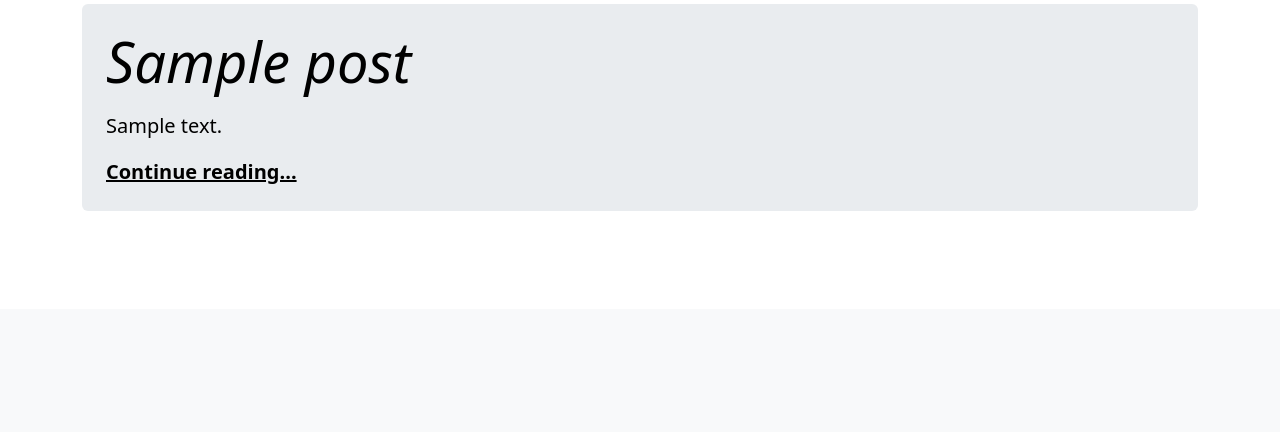
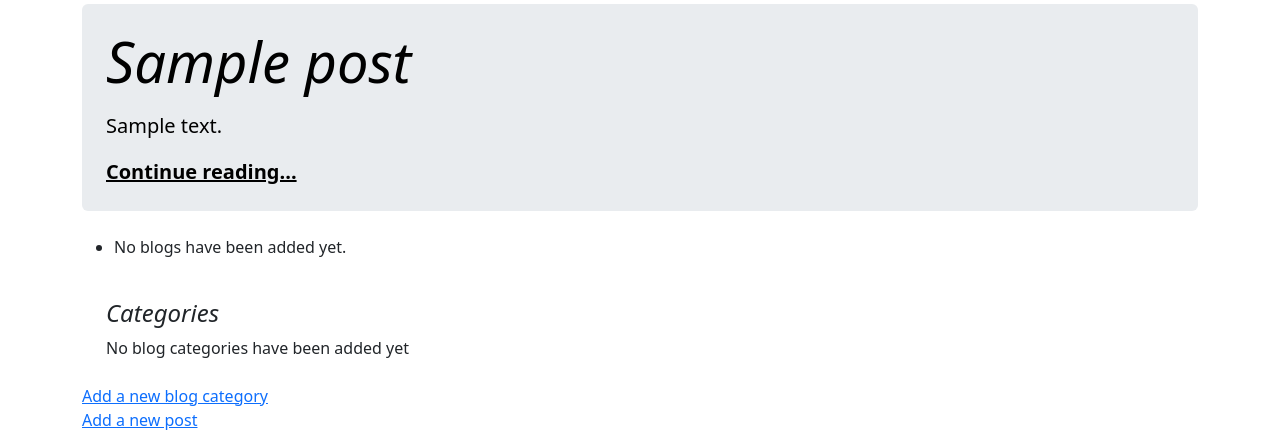
Before and after one commit to jdlabelle/blog_app, a Django app: page / in a window 1280 px wide. Shown: the part 491-923 px from the top of the page. Before the commit the page ends 702 px from the top, so only its background shows below. Run offline with Django 5.2, Linux system fonts and the light colour scheme; tables that the repository leaves empty hold one stand-in row (values such as "Sample post"); data that the repository does not hold is empty; some libraries are stand-ins or nearby versions.

Commit message:
Finish first draft of index page
TODO: add links for creating blog categories in posts for LOGGED-IN ONLY
users to navbar and create search by category pages/links.

```diff
--- a/blogs/models.py
+++ b/blogs/models.py
@@ -18,6 +18,11 @@
     owner = models.ForeignKey(User, on_delete=models.CASCADE)
 
     def truncated_text(self, length=200):
+        """
+        Created a shortened version of post.body for index page display. I
+        later found out you can just you the bootstrap5 class option `text-truncate`,
+        or with the django filter `{{ value|truncatechars:<number> }}`.
+        """
         if len(self.body) > length:
             return f"{self.body[:length]}..."
         return self.body
--- a/blogs/templates/blogs/index.html
+++ b/blogs/templates/blogs/index.html
@@ -26,6 +26,44 @@
 			</p>
 		</div>
 	</div>
+	{% for post in posts|slice:"1:" %}
+		<div class="col-md-6">
+			<div class="row g-0 border rounded overflow-hidden flex-md-row mb-4 shadow-sm h-md-250 position-relative">
+				<div class="col p-4 d-flex flex-column position-static">
+					<strong class="d-inline-block mb-2 text-primary-emphasis">
+						{{ post.blog }}</strong>
+					<h3 class="mb-0">{{ post.title }}</h3>
+					<div class="mb-1 text-body-secondary">{{ post.date_added|date:"M jS, Y" }}</div>
+					<p class="card-text mb-auto"> {{ post.body|truncatechars:200 }}</p>
+					<a class="icon-link gap-1 icon-link-hover stretched-link"
+						href="{% url 'blogs:post' post.id %}">Continue reading
+					</a>
+				</div>
+			</div>
+		</div>
+	{% empty %}
+		<ul>
+			<li>No blogs have been added yet.</li>
+		</ul>
+	{% endfor %}
+
+	<div class="p-4">
+		<h4 class="fst-italic">Categories</h4>
+		<ol class="list-unstyled mb-0">
+			<!-- TODO: Add a page to show all posts by a selected blog category and add links below -->
+			{% for blog in blogs %}
+				<li>{{ blog.name }}</li>
+			{% empty %}
+				<li>No blog categories have been added yet</li>
+			{% endfor %}
+		</ol>
+	</div>
+
+	<!-- TODO: These links need to be added to the navbar for a LOGGED IN only user -->
+	<a href="{% url 'blogs:new_blog' %}">Add a new blog category</a>
+	<br>
+	<a href="{% url 'blogs:new_post' %}">Add a new post</a>
+
 {% endblock content %}
 
 
@@ -54,8 +92,4 @@
 		{% endfor %}
 	</ul>
 
-	<a href="{% url 'blogs:new_blog' %}">Add a new blog category</a>
-	<br>
-	<a href="{% url 'blogs:new_post' %}">Add a new post</a>
-
 {% endblock content1 %}
```
